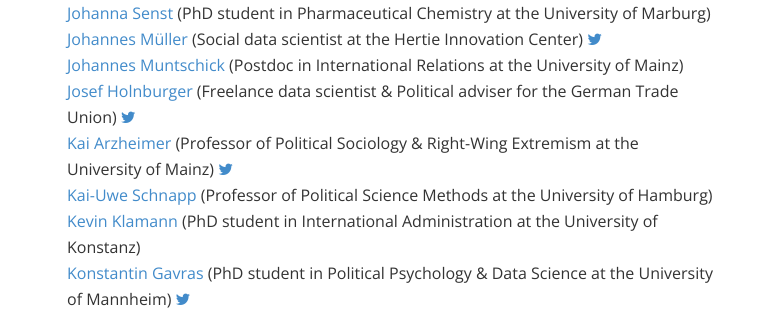
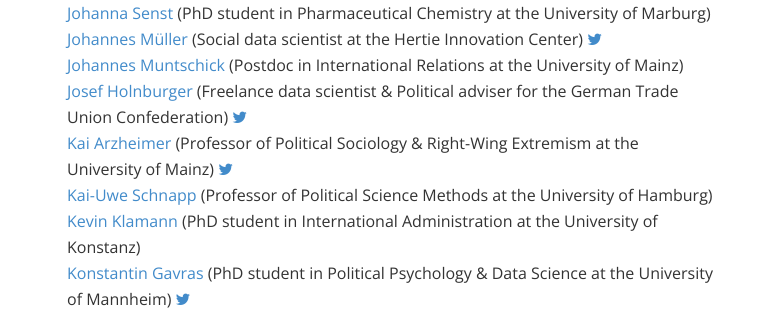
Before and after one commit to lhehnke/lhehnke.github.io, a Jekyll site: the page built from links/index.html, in a window 1280 px wide. Shown: the part 455-764 px from the top of the page, without its empty margins (249-1031 px from the left). Built offline with Jekyll 4.4.1, drawn with Linux system fonts in a browser that asks for light colours; nearby versions of some CDN libraries.

Commit message:
Update index.html

```diff
--- a/links/index.html
+++ b/links/index.html
@@ -26,7 +26,7 @@
                                   <li> <a href="https://www.uni-marburg.de/staff-info?dn=lvh0mj5idw#" target="_blank">Johanna Senst</a> (PhD student in Pharmaceutical Chemistry at the University of Marburg)</li>
                                                                                	 <li> <a href="https://de.linkedin.com/in/johannes-j-m%C3%BCller-757511101" target="_blank">Johannes Müller</a> (Social data scientist at the Hertie Innovation Center) <a href="https://twitter.com/jj_mllr" target="_blank" title="Twitter"> <i class="fa fa-twitter"></i></a></li>
                                           	 <li> <a href="https://international.politics.uni-mainz.de/staff/johannes-muntschick/" target="_blank">Johannes Muntschick</a> (Postdoc in International Relations at the University of Mainz)</li>
-                                    	 <li> <a href="http://blog.holnburger.com/" target="_blank">Josef Holnburger</a> (Freelance data scientist & Political adviser for the German Trade Union) <a href="https://twitter.com/holnburger" target="_blank" title="Twitter"> <i class="fa fa-twitter"></i></a></li>
+                                    	 <li> <a href="http://blog.holnburger.com/" target="_blank">Josef Holnburger</a> (Freelance data scientist & Political adviser for the German Trade Union Confederation) <a href="https://twitter.com/holnburger" target="_blank" title="Twitter"> <i class="fa fa-twitter"></i></a></li>
                               	 <li> <a href="http://www.kai-arzheimer.com/" target="_blank">Kai Arzheimer</a> (Professor of Political Sociology & Right-Wing Extremism at the University of Mainz) <a href="https://twitter.com/kai_arzheimer" target="_blank" title="Twitter"> <i class="fa fa-twitter"></i></a></li>
                         	 <li> <a href="https://www.wiso.uni-hamburg.de/fachbereich-sowi/professuren/schnapp/team/schnapp-kai-uwe.html" target="_blank">Kai-Uwe Schnapp</a> (Professor of Political Science Methods at the University of Hamburg)</li>
                   	 <li> <a href="https://www.polver.uni-konstanz.de/en/seibel/professors/adjunct-professors/kevin-klamann/" target="_blank">Kevin Klamann</a> (PhD student in International Administration at the University of Konstanz)</li>
```
